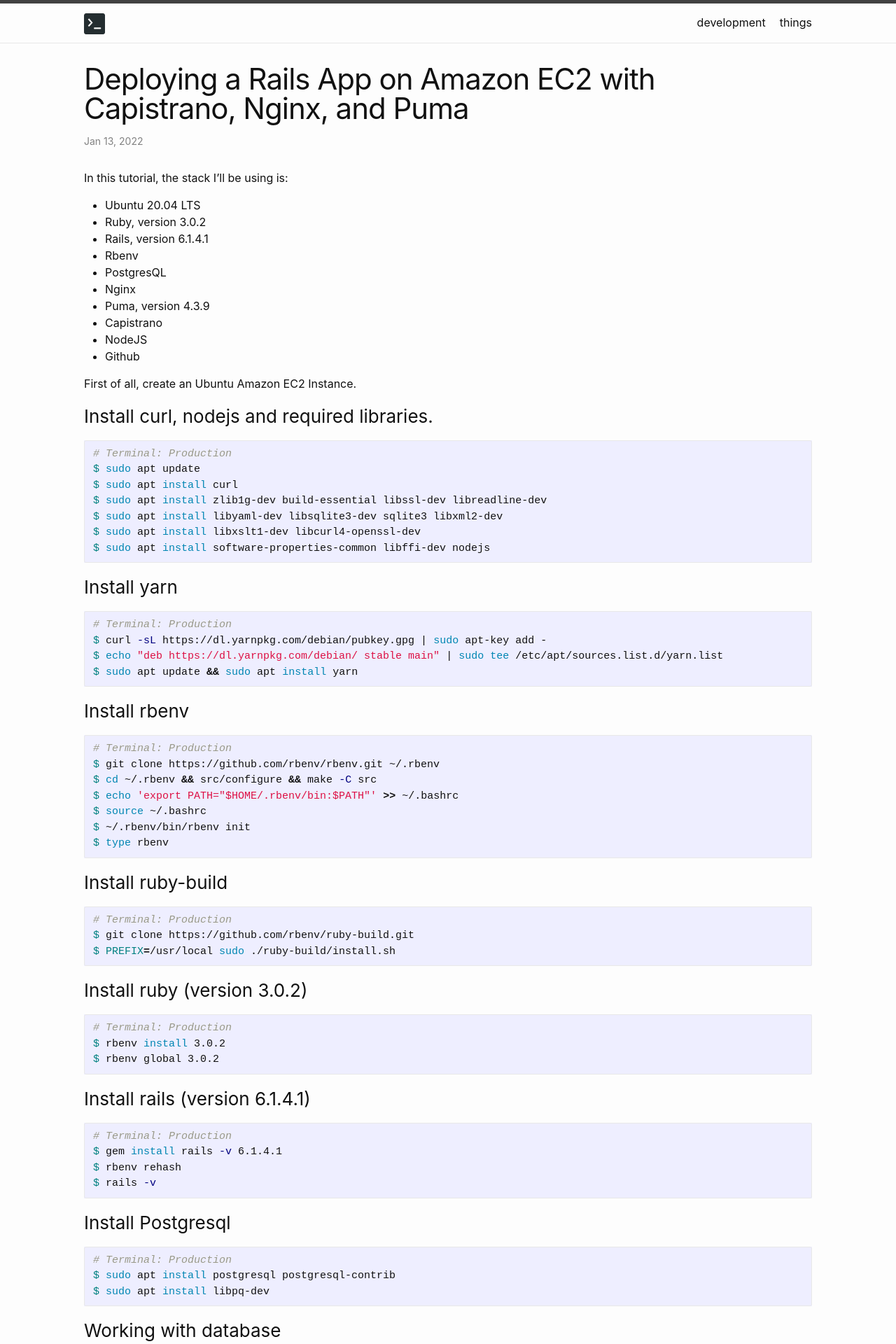
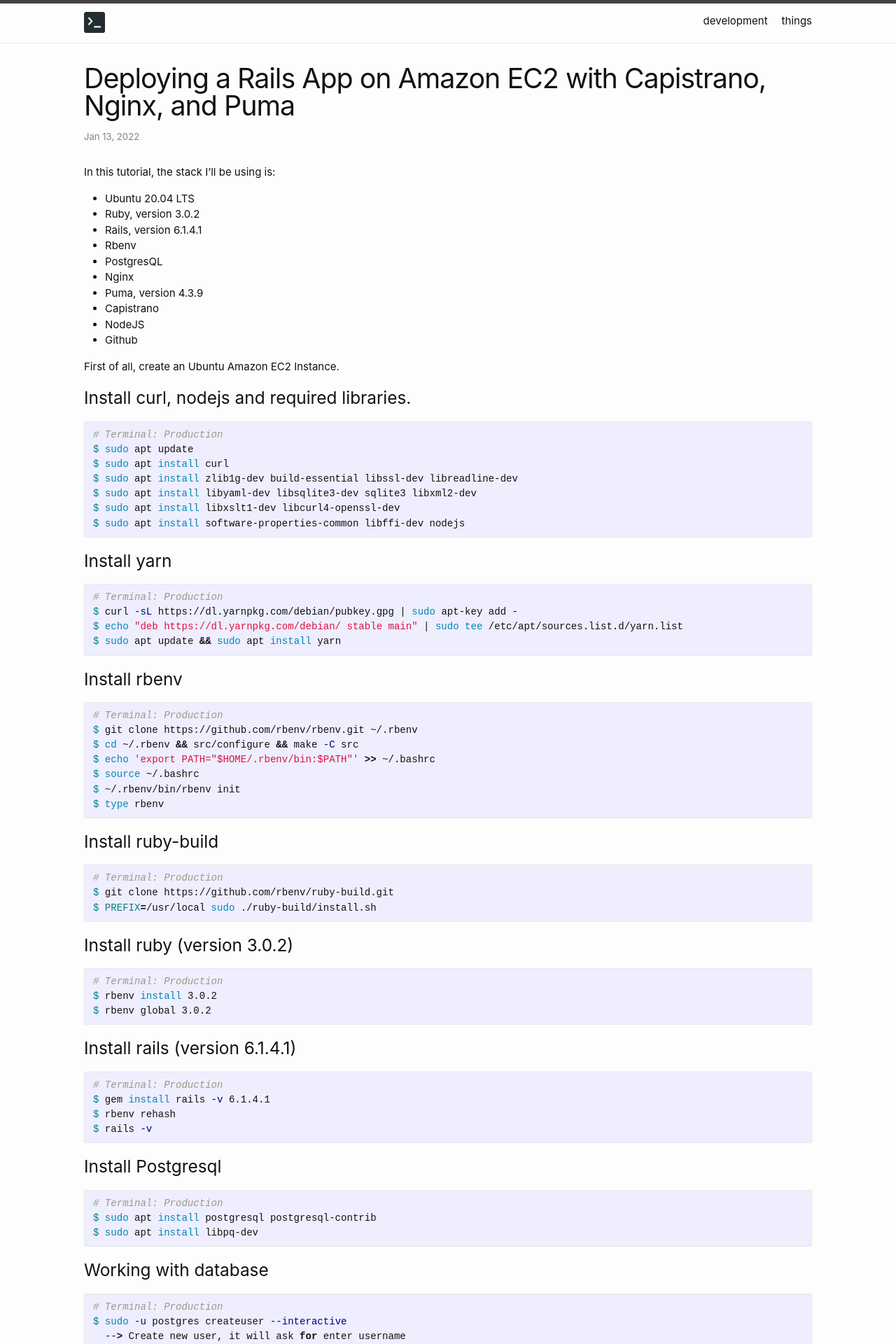
Before and after one commit to bnguyenb/bnguyenb, a Jekyll site: the page built from _posts/development/2022-01-13-deploying-rails-app-on-amazon-ec2-with-capistrano-nginx-and-puma.markdown, in a window 1280 px wide. Shown: the top 1920 px of the page at 70% size. Built offline with Jekyll 4.4.1, drawn with Linux system fonts in a browser that asks for light colours.

Commit message:
continue developing

```diff
--- a/_includes/social.html
+++ b/_includes/social.html
@@ -12,4 +12,5 @@
   {%- if site.youtube_url -%}<li><a href="{{ site.youtube_url }}" target="_blank"><svg class="svg-icon"><use xlink:href="{{ '/assets/minima-social-icons.svg#youtube' | relative_url }}"></use></svg> <span class="username">Watch me!</span></a></li>{%- endif -%}
   {%- if site.googleplus_username -%}<li><a href="https://plus.google.com/{{ site.googleplus_username| escape }}"><svg class="svg-icon"><use xlink:href="{{ '/assets/minima-social-icons.svg#googleplus' | relative_url }}"></use></svg> <span class="username">{{ site.googleplus_username| escape }}</span></a></li>{%- endif -%}
   {%- if site.rss -%}<li><a href="{{ 'feed.xml' | relative_url }}"><svg class="svg-icon"><use xlink:href="{{ '/assets/minima-social-icons.svg#rss' | relative_url }}"></use></svg> <span>{{ site.rss | escape }}</span></a></li>{%- endif -%}
+  <li><a href="https://shouldbuy.us" target="_blank"><span class="svg-icon"><img src="/assets/images/shouldbuy.ico" /></span><span>Shop with me</span></a></li>
 </ul>
--- a/_sass/minima.scss
+++ b/_sass/minima.scss
@@ -3,7 +3,7 @@
 // Define defaults for each variable.
 
 $base-font-family: -apple-system, BlinkMacSystemFont, "Segoe UI", Roboto, Helvetica, Arial, sans-serif, "Apple Color Emoji", "Segoe UI Emoji", "Segoe UI Symbol" !default;
-$base-font-size:   16px !default;
+$base-font-size:   15px !default;
 $base-font-weight: 400 !default;
 $small-font-size:  $base-font-size * 0.875 !default;
 $base-line-height: 1.5 !default;
```
Also changed, not shown: assets/images/shouldbuy.ico (added).
